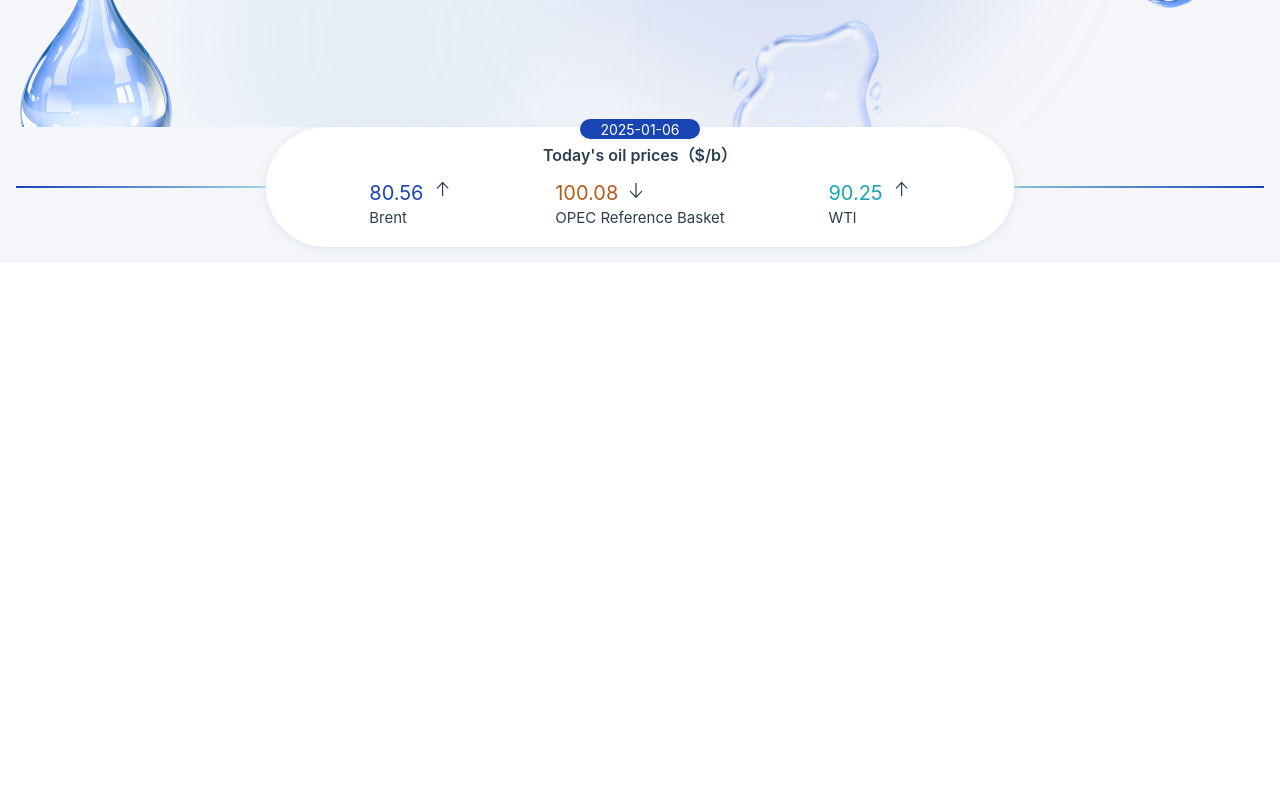
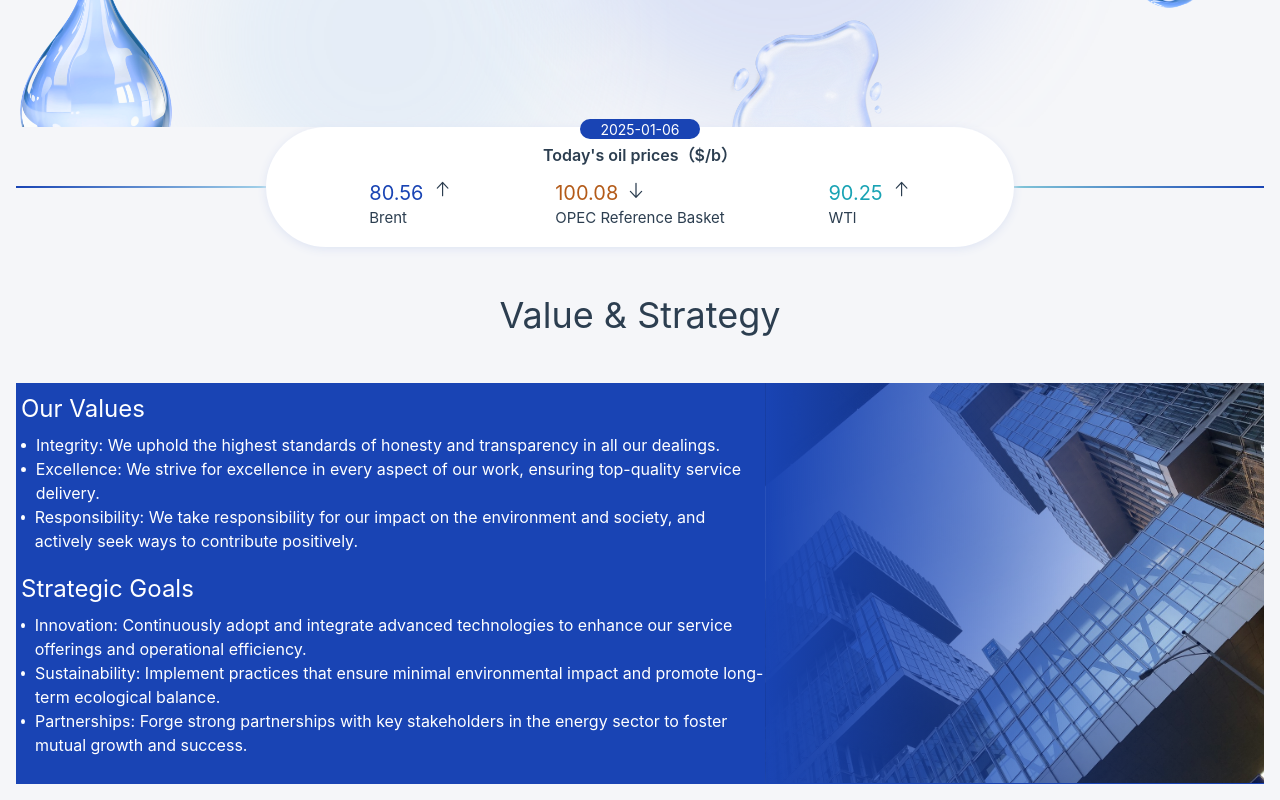
Before and after one commit to zqd123/oilin, a Vue app: page / in a window 1280 px wide. Shown: the part 559-1359 px from the top of the page. Before the commit the page ends 822 px from the top, so only its background shows below. Built offline with nearby package versions, Linux system fonts and the light colour scheme.

Commit message:
feat(首页): 添加价值策略组件并删除多余图片
- 添加 ValueStrategy 组件到 HomeView
- 删除了未使用的 building-5323266_1280.jpg 图片文件

```diff
--- a/src/views/HomeView.vue
+++ b/src/views/HomeView.vue
@@ -2,6 +2,7 @@
 import HomeHeader from './home/HomeHeader.vue'
 import UpBox from './home/UpBox.vue'
 import TodayOilPrices from './home/TodayOilPrices.vue'
+import ValueStrategy from './home/ValueStrategy.vue'
 </script>
 
 <template>
@@ -10,6 +11,7 @@ import TodayOilPrices from './home/TodayOilPrices.vue'
   <div class="prices-block">
     <TodayOilPrices></TodayOilPrices>
   </div>
+  <ValueStrategy></ValueStrategy>
 </template>
 <style scoped>
 .prices-block {
--- /dev/null
+++ b/src/views/home/ValueStrategy.vue
@@ -0,0 +1,90 @@
+<template>
+  <div>
+    <div class="title text-4xl flex justify-center py-12">Value & Strategy</div>
+    <div class="box-block">
+      <div class="content">
+        <div class="values">
+          <div class="text-2xl pb-2">Our Values</div>
+          <ul>
+            <li>
+              Integrity: We uphold the highest standards of honesty and transparency in all our
+              dealings.
+            </li>
+            <li>
+              Excellence: We strive for excellence in every aspect of our work, ensuring top-quality
+              service delivery.
+            </li>
+            <li>
+              Responsibility: We take responsibility for our impact on the environment and society,
+              and actively seek ways to contribute positively.
+            </li>
+          </ul>
+        </div>
+        <div class="strategy">
+          <div class="text-2xl pb-2">Strategic Goals</div>
+          <ul>
+            <li>
+              Innovation: Continuously adopt and integrate advanced technologies to enhance our
+              service offerings and operational efficiency.
+            </li>
+            <li>
+              Sustainability: Implement practices that ensure minimal environmental impact and
+              promote long-term ecological balance.
+            </li>
+            <li>
+              Partnerships: Forge strong partnerships with key stakeholders in the energy sector to
+              foster mutual growth and success.
+            </li>
+          </ul>
+        </div>
+      </div>
+      <div class="right"></div>
+    </div>
+  </div>
+</template>
+<style scoped>
+.box-block {
+  height: 401px;
+  background: #1944b4;
+  position: relative;
+}
+.content {
+  display: flex;
+  flex-direction: column;
+  gap: 20px;
+  padding: 10px 5px;
+  color: #ffffff;
+}
+ul {
+  width: 60%;
+}
+li {
+  display: flex;
+  /* align-items: center; */
+  font-size: 16px;
+  /* list-style-type: disc;
+  list-style-position: inside; */
+}
+li::before {
+  content: '';
+  display: block;
+  height: 5px;
+  width: 5px;
+  background: #ffffff;
+  margin-right: 10px;
+  border-radius: 50%;
+  margin-top: 10px;
+}
+.right {
+  position: absolute;
+  top: 0;
+  right: 0;
+  width: 40%;
+  height: 400px;
+  background-image: url('../../assets/home/value-strategy-bg.jpg');
+  background: linear-gradient(91deg, #1944b4 0%, rgba(25, 68, 180, 0) 100%),
+    url('../../assets/home/value-strategy-bg.jpg');
+  background-size: cover, cover;
+  background-position: center, center;
+}
+</style>
```
Also changed, not shown: src/assets/home/value-strategy-bg.jpg (renamed from src/assets/home/building-5323266_1280.jpg).
